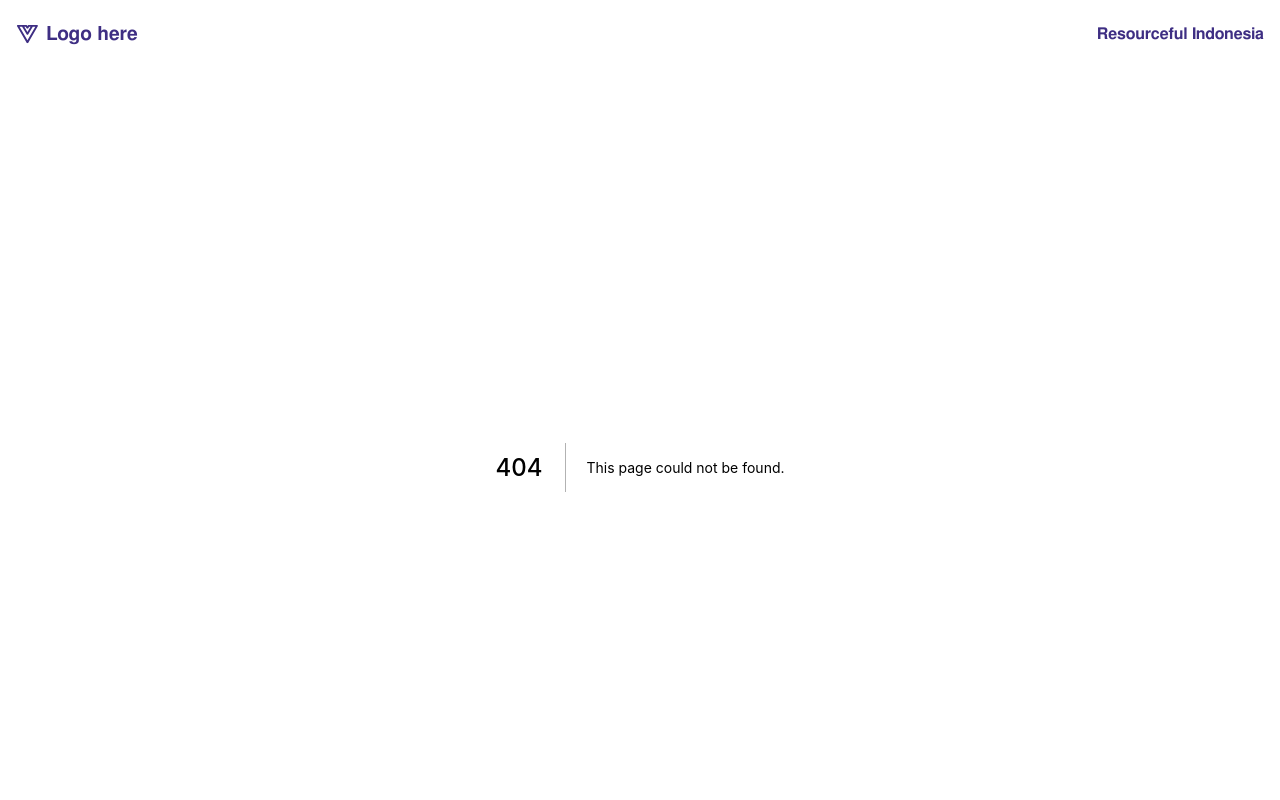
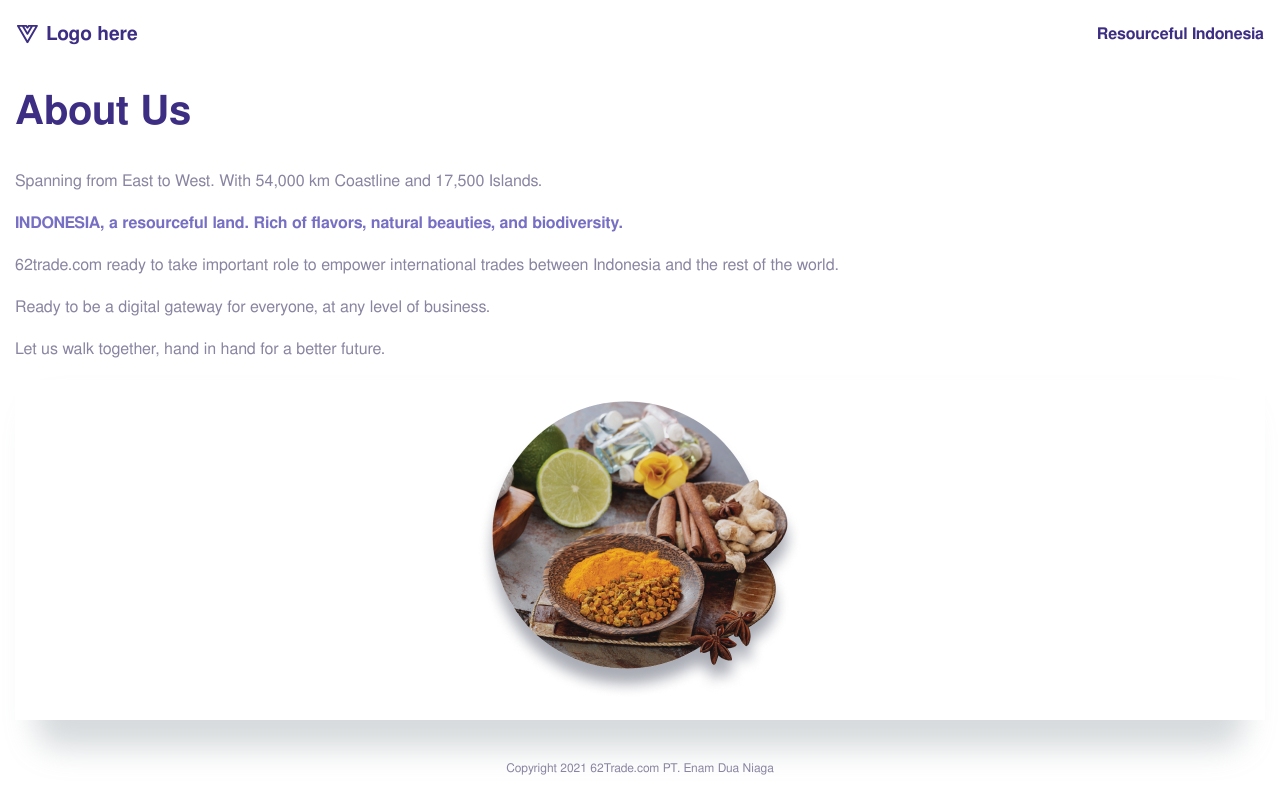
Before and after one commit to ibrahimtrg18/landing-page-indonesia, a Next.js app: page /about in a window 1280 px wide. Before the commit this address had no page. Shown: the top 800 px of the page. Built offline with nearby package versions, Linux system fonts and the light colour scheme.

Commit message:
refactoring: index to about

```diff
--- a/next.config.js
+++ b/next.config.js
@@ -13,4 +13,13 @@ module.exports = {
 
     return config;
   },
+  async redirects() {
+    return [
+      {
+        source: "/",
+        destination: "/about",
+        permanent: true,
+      },
+    ];
+  },
 };
--- a/src/pages/index.js
+++ b/src/pages/about.js
@@ -1,11 +1,11 @@
 import Menu from "../components/Menu";
 import CardImage from "../components/CardImage";
-import { HomeContainer } from "../styles/Home";
+import { AboutContainer } from "../styles/About";
 
-export default function Home() {
+export default function About() {
   return (
     <>
-      <HomeContainer>
+      <AboutContainer>
         <h1 className="title text-primary">About Us</h1>
         <p>
           Spanning from East to West. With 54,000 km Coastline and 17,500
@@ -31,7 +31,7 @@ export default function Home() {
           src="/images/about.png"
           alt="about image"
         />
-      </HomeContainer>
+      </AboutContainer>
       <Menu />
     </>
   );
--- a/src/styles/Home.js
+++ b/src/styles/About.js
@@ -1,6 +1,6 @@
 import styled from "styled-components";
 
-export const HomeContainer = styled.div`
+export const AboutContainer = styled.div`
   padding: 15px;
 
   & > .title {
```
